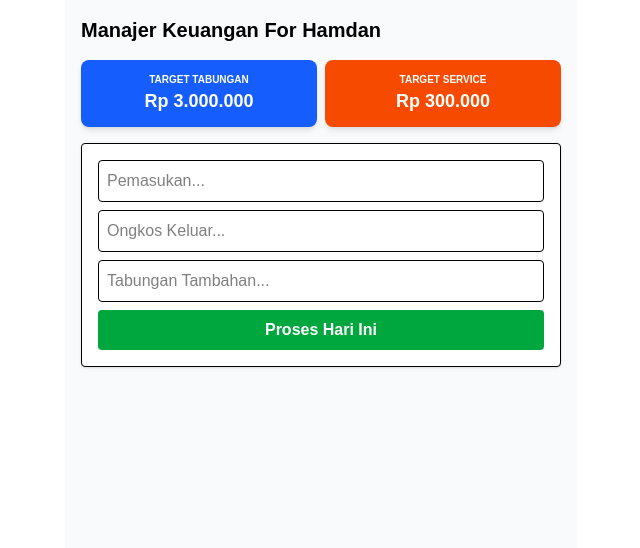
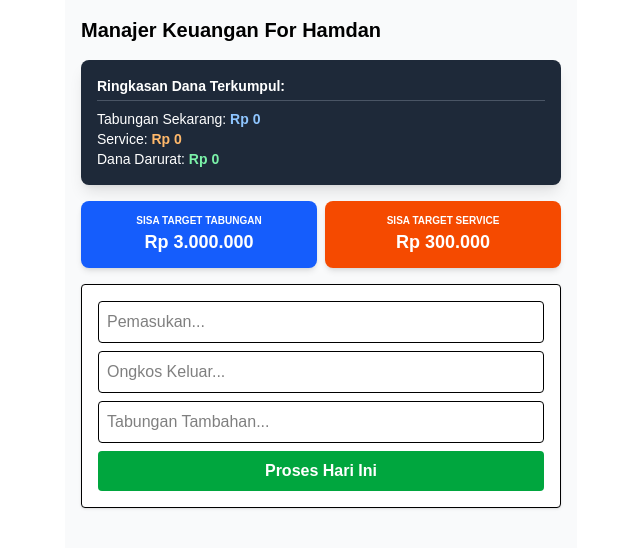
Before and after one commit to fatwahrizkia-ctrl/forhamdan, a Next.js app: page / in a window 1280 px wide. Shown: the top 548 px of the page, without its empty margins (319-959 px from the left). Built offline with nearby package versions, Linux system fonts and the light colour scheme.

Commit message:
Tambah fitur ringkasan dana terkumpul

```diff
--- a/app/page.tsx
+++ b/app/page.tsx
@@ -16,6 +16,7 @@ export default function Home() {
     if (saved) setData(JSON.parse(saved));
   }, []);
 
+  // ... (fungsi formatRupiah, handleProcess, updateItem, deleteDate, toggleDate tetap sama)
   const formatRupiah = (val: string) => {
     const number = val.replace(/\D/g, "");
     return number.replace(/\B(?=(\d{3})+(?!\d))/g, ".");
@@ -26,25 +27,10 @@ export default function Home() {
     const o = parseFloat(ongkos.replace(/\./g, "")) || 0;
     const e = parseFloat(extra.replace(/\./g, "")) || 0;
     const date = new Date().toLocaleDateString("id-ID");
-
-    if (data.some(item => item.date === date)) {
-      alert("Hari ini sudah ada input!");
-      return;
-    }
-
+    if (data.some(item => item.date === date)) { alert("Hari ini sudah ada input!"); return; }
     let currentTotalService = data.reduce((sum, item) => sum + item.service, 0);
     const service = currentTotalService >= targetService ? 0 : p * 0.05;
-
-    const entry = {
-      id: Date.now(), date, p, o, e,
-      saldoKotor: p - o,
-      tabungan: p * 0.2,
-      service,
-      danaDarurat: p * 0.02,
-      totalDisisihkan: (p * 0.2) + service + (p * 0.02) + e,
-      saldoBersih: (p - o) - ((p * 0.2) + service + (p * 0.02) + e)
-    };
-
+    const entry = { id: Date.now(), date, p, o, e, saldoKotor: p - o, tabungan: p * 0.2, service, danaDarurat: p * 0.02, totalDisisihkan: (p * 0.2) + service + (p * 0.02) + e, saldoBersih: (p - o) - ((p * 0.2) + service + (p * 0.02) + e) };
     const newData = [entry, ...data];
     setData(newData);
     localStorage.setItem("keuangan-hamdan", JSON.stringify(newData));
@@ -54,25 +40,13 @@ export default function Home() {
   const updateItem = (id: number, key: string, val: string) => {
     const numVal = parseFloat(val.replace(/\./g, "")) || 0;
     let updatedData = data.map(item => (item.id === id ? { ...item, [key]: numVal } : item));
-
     let totalServiceAccumulated = 0;
     updatedData = updatedData.sort((a, b) => a.id - b.id).map((item) => {
-      const p = item.p || 0;
-      const o = item.o || 0;
-      const e = item.e || 0;
+      const p = item.p || 0; const o = item.o || 0; const e = item.e || 0;
       const service = totalServiceAccumulated >= targetService ? 0 : p * 0.05;
       totalServiceAccumulated += service;
-      return {
-        ...item,
-        saldoKotor: p - o,
-        tabungan: p * 0.2,
-        service,
-        danaDarurat: p * 0.02,
-        totalDisisihkan: (p * 0.2) + service + (p * 0.02) + e,
-        saldoBersih: (p - o) - ((p * 0.2) + service + (p * 0.02) + e)
-      };
+      return { ...item, saldoKotor: p - o, tabungan: p * 0.2, service, danaDarurat: p * 0.02, totalDisisihkan: (p * 0.2) + service + (p * 0.02) + e, saldoBersih: (p - o) - ((p * 0.2) + service + (p * 0.02) + e) };
     });
-
     const finalData = updatedData.sort((a, b) => b.id - a.id);
     setData(finalData);
     localStorage.setItem("keuangan-hamdan", JSON.stringify(finalData));
@@ -86,35 +60,43 @@ export default function Home() {
     }
   };
 
-  const totalTabunganTerkumpul = data.reduce((sum, item) => sum + item.tabungan + item.e, 0);
-  const totalServiceTerkumpul = data.reduce((sum, item) => sum + item.service, 0);
-  const sisaTargetTabungan = Math.max(0, targetTabungan - totalTabunganTerkumpul);
-  const sisaTargetService = Math.max(0, targetService - totalServiceTerkumpul);
-
   const toggleDate = (date: string) => {
     setOpenDates(prev => prev.includes(date) ? prev.filter(d => d !== date) : [...prev, date]);
   };
 
-  const grouped = data.reduce((acc: any, curr) => {
-    (acc[curr.date] = acc[curr.date] || []).push(curr);
-    return acc;
-  }, {});
+  // Kalkulasi Ringkasan
+  const totalTabungan = data.reduce((sum, item) => sum + item.tabungan + item.e, 0);
+  const totalService = data.reduce((sum, item) => sum + item.service, 0);
+  const totalDanaDarurat = data.reduce((sum, item) => sum + item.danaDarurat, 0);
+
+  const sisaTargetTabungan = Math.max(0, targetTabungan - totalTabungan);
+  const sisaTargetService = Math.max(0, targetService - totalService);
+  const grouped = data.reduce((acc: any, curr) => { (acc[curr.date] = acc[curr.date] || []).push(curr); return acc; }, {});
 
   return (
     <main className="p-4 max-w-lg mx-auto bg-gray-50 min-h-screen text-black">
       <h1 className="text-xl font-bold mb-4">Manajer Keuangan For Hamdan</h1>
 
+      {/* Ringkasan Dana */}
+      <div className="bg-gray-800 text-white p-4 rounded-lg mb-4 text-sm shadow-lg">
+        <h3 className="font-bold mb-2 border-b border-gray-600 pb-1">Ringkasan Dana Terkumpul:</h3>
+        <p>Tabungan Sekarang: <b className="text-blue-300">Rp {totalTabungan.toLocaleString('id-ID')}</b></p>
+        <p>Service: <b className="text-orange-300">Rp {totalService.toLocaleString('id-ID')}</b></p>
+        <p>Dana Darurat: <b className="text-green-300">Rp {totalDanaDarurat.toLocaleString('id-ID')}</b></p>
+      </div>
+
       <div className="grid grid-cols-2 gap-2 mb-4">
         <div className="bg-blue-600 text-white p-3 rounded-lg text-center shadow-md">
-            <p className="text-[10px] uppercase font-bold">Target Tabungan</p>
+            <p className="text-[10px] uppercase font-bold">Sisa Target Tabungan</p>
             <h2 className="text-lg font-bold">Rp {sisaTargetTabungan.toLocaleString('id-ID')}</h2>
         </div>
         <div className="bg-orange-600 text-white p-3 rounded-lg text-center shadow-md">
-            <p className="text-[10px] uppercase font-bold">Target Service</p>
+            <p className="text-[10px] uppercase font-bold">Sisa Target Service</p>
             <h2 className="text-lg font-bold">Rp {sisaTargetService.toLocaleString('id-ID')}</h2>
         </div>
       </div>
 
+      {/* Input Section */}
       <div className="space-y-2 mb-6 bg-white p-4 rounded shadow border">
         <input className="border p-2 w-full rounded" placeholder="Pemasukan..." value={pemasukan} onChange={(e) => setPemasukan(formatRupiah(e.target.value))} />
         <input className="border p-2 w-full rounded" placeholder="Ongkos Keluar..." value={ongkos} onChange={(e) => setOngkos(formatRupiah(e.target.value))} />
@@ -122,6 +104,7 @@ export default function Home() {
         <button className="w-full bg-green-600 text-white p-2 rounded font-bold" onClick={handleProcess}>Proses Hari Ini</button>
       </div>
 
+      {/* List Data Section (tetap seperti sebelumnya) */}
       <div className="space-y-2">
         {Object.keys(grouped).map(date => (
           <div key={date} className="border rounded bg-white shadow-sm">
@@ -140,9 +123,7 @@ export default function Home() {
                     <div className="flex justify-between"><span>Tabungan (20%):</span> <b>Rp {item.tabungan.toLocaleString()}</b></div>
                     <div className="flex justify-between"><span>Service (5%):</span> <b>Rp {item.service.toLocaleString()}</b></div>
                     <div className="flex justify-between"><span>Dana Darurat (2%):</span> <b>Rp {item.danaDarurat.toLocaleString()}</b></div>
-                    {/* Disini baris yang kamu mau balik lagi */}
                     <div className="flex justify-between text-blue-700 font-bold"><span>Total Disisihkan:</span> <b>Rp {item.totalDisisihkan.toLocaleString()}</b></div>
-                    {/* Saldo Bersih diperbesar */}
                     <div className="flex justify-between text-green-700 font-bold text-lg mt-2">
                         <span>Total Bersih:</span> <b>Rp {item.saldoBersih.toLocaleString()}</b>
                     </div>
```
